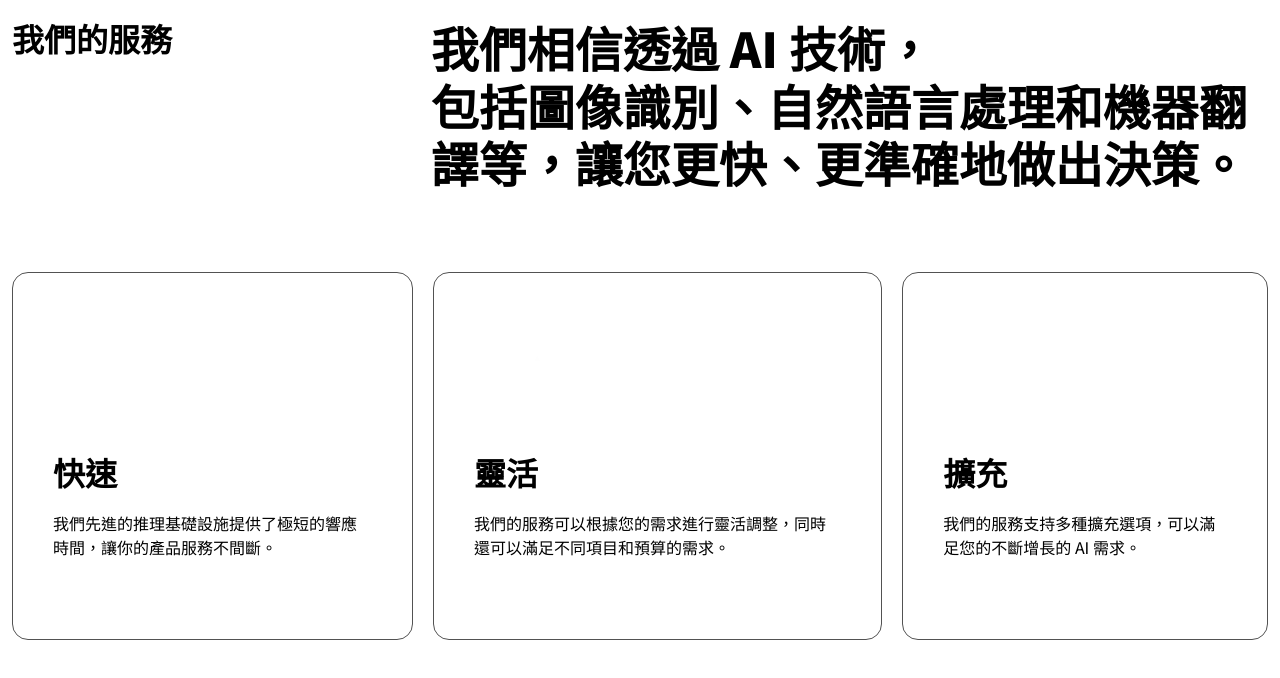
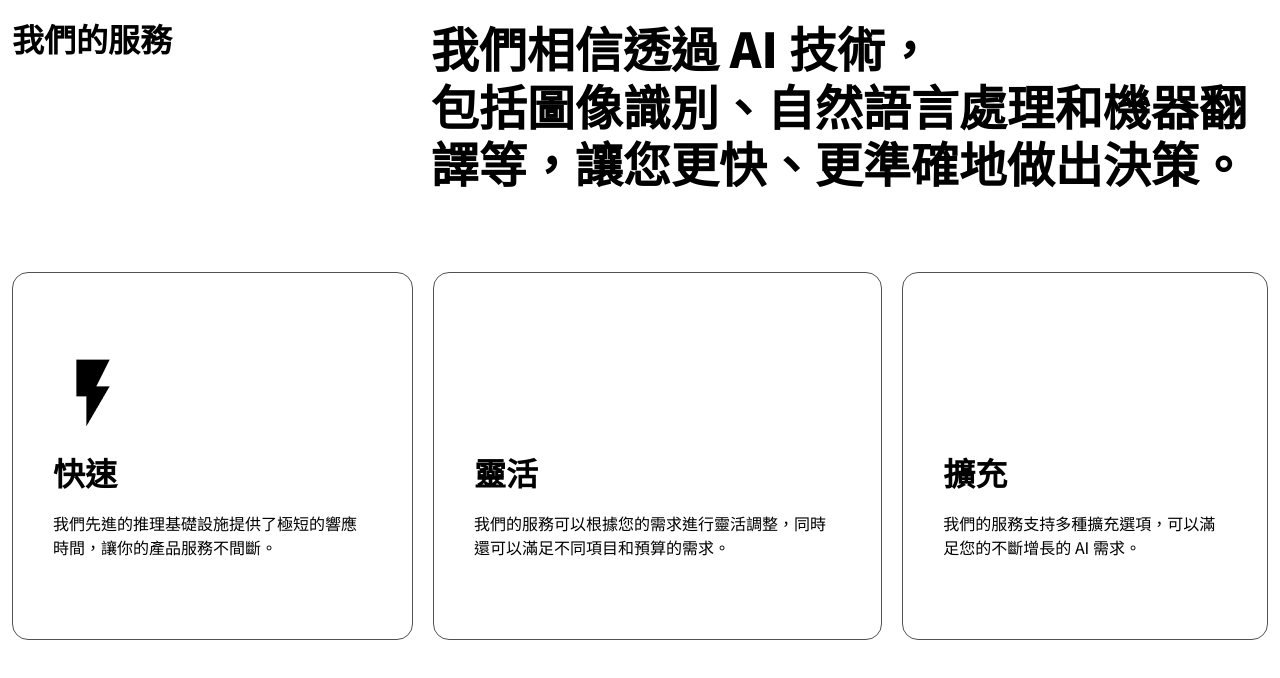
Before and after one commit to happyloa/Hex2023-mission2, a Next.js app: page / in a window 1280 px wide. In both pictures the pointer is over the item 212 px from the left and 1598 px from the top of the page. Shown: the part 1143-1821 px from the top of the page. Built offline with nearby package versions, Linux system fonts and the light colour scheme.

Commit message:
新增卡片懸停效果

```diff
--- a/components/ui/ServicesCard.module.css
+++ b/components/ui/ServicesCard.module.css
@@ -6,6 +6,11 @@
   align-items: flex-start;
   gap: 20px;
   padding: 80px 40px;
+  transition: all 0.3s ease-in-out;
+}
+
+.card img {
+  transition: all 0.3s ease-in-out;
 }
 
 .card h3 {
@@ -13,3 +18,12 @@
   font-weight: 900;
   line-height: 38.4px;
 }
+
+.card:hover {
+  background-color: #fff;
+  color: #020202;
+}
+
+.card:hover img {
+  filter: brightness(0);
+}
```
